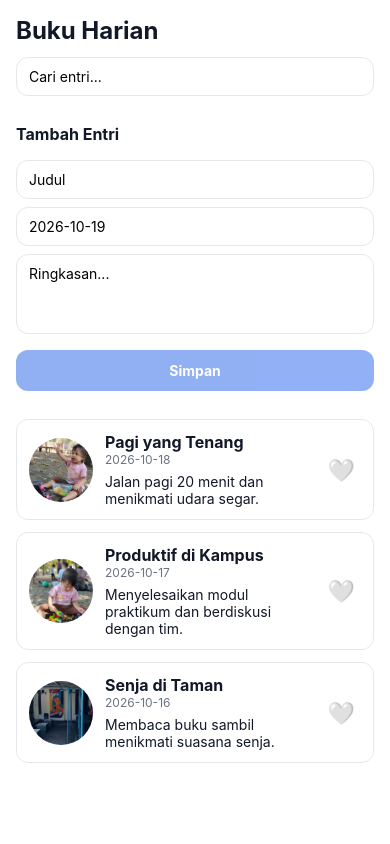
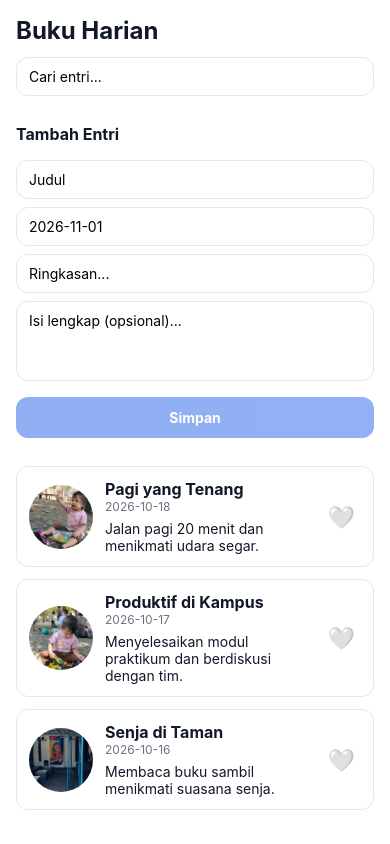
Before and after one commit to zwann74/diary-app, a React Native app: screen / in a window 390 px wide. Built offline with nearby package versions, Linux system fonts and the light colour scheme.

Commit message:
EntryForm: tanggal default hari ini, validasi tanggal, field isi terpisah

```diff
--- a/src/components/EntryForm.js
+++ b/src/components/EntryForm.js
@@ -2,12 +2,32 @@ import React, { useState } from 'react';
 import { View, TextInput, StyleSheet, Pressable, Text } from 'react-native';
 import { COLORS, SPACE, RADIUS, TYPO } from '../styles/tokens';
 
+// Tanggal hari ini (jam lokal perangkat) dalam format YYYY-MM-DD.
+function todayLocal() {
+  const d = new Date();
+  const pad = (n) => String(n).padStart(2, '0');
+  return `${d.getFullYear()}-${pad(d.getMonth() + 1)}-${pad(d.getDate())}`;
+}
+
+// True jika teks berformat YYYY-MM-DD dan merupakan tanggal yang benar.
+function isValidDate(text) {
+  if (!/^\d{4}-\d{2}-\d{2}$/.test(text)) return false;
+  const [y, m, d] = text.split('-').map(Number);
+  const dt = new Date(y, m - 1, d);
+  return (
+    dt.getFullYear() === y && dt.getMonth() === m - 1 && dt.getDate() === d
+  );
+}
+
 export default function EntryForm({ onSubmit }) {
   const [title, setTitle] = useState('');
-  const [date, setDate] = useState('2026-10-19');
+  const [date, setDate] = useState(todayLocal);
   const [preview, setPreview] = useState('');
+  const [body, setBody] = useState('');
 
-  const canSubmit = title.trim().length > 0 && preview.trim().length > 0;
+  const dateValid = isValidDate(date.trim());
+  const canSubmit =
+    title.trim().length > 0 && preview.trim().length > 0 && dateValid;
 
   const submit = () => {
     if (!canSubmit) return;
@@ -17,13 +37,14 @@ export default function EntryForm({ onSubmit }) {
       title: title.trim(),
       date: date.trim(),
       preview: preview.trim(),
-      body: preview.trim(),
+      body: body.trim() || preview.trim(),
       moodImage: require('../../assets/moods/default.jpg'),
     });
 
     setTitle('');
-    setDate('2026-10-19');
+    setDate(todayLocal());
     setPreview('');
+    setBody('');
   };
 
   return (
@@ -41,13 +62,25 @@ export default function EntryForm({ onSubmit }) {
         value={date}
         onChangeText={setDate}
         placeholder="YYYY-MM-DD"
-        style={styles.input}
+        style={[styles.input, !dateValid && styles.inputError]}
       />
+      {!dateValid && (
+        <Text style={styles.error}>
+          Tanggal harus berformat YYYY-MM-DD dan valid, contoh 2026-11-02.
+        </Text>
+      )}
 
       <TextInput
         value={preview}
         onChangeText={setPreview}
         placeholder="Ringkasan..."
+        style={styles.input}
+      />
+
+      <TextInput
+        value={body}
+        onChangeText={setBody}
+        placeholder="Isi lengkap (opsional)..."
         style={[styles.input, styles.multiline]}
         multiline
       />
@@ -64,7 +97,7 @@ export default function EntryForm({ onSubmit }) {
 }
 
 const styles = StyleSheet.create({
-  form: { padding: SPACE.l, gap: SPACE.s }, // huruf L kecil, bukan angka 1
+  form: { padding: SPACE.l, gap: SPACE.s },
   heading: {
     fontSize: TYPO.title,
     fontWeight: '700',
@@ -79,6 +112,8 @@ const styles = StyleSheet.create({
     paddingVertical: 10,
     backgroundColor: '#fff',
   },
+  inputError: { borderColor: '#DC2626' },
+  error: { color: '#DC2626', fontSize: TYPO.caption },
   multiline: {
     minHeight: 80,
     textAlignVertical: 'top',
```
